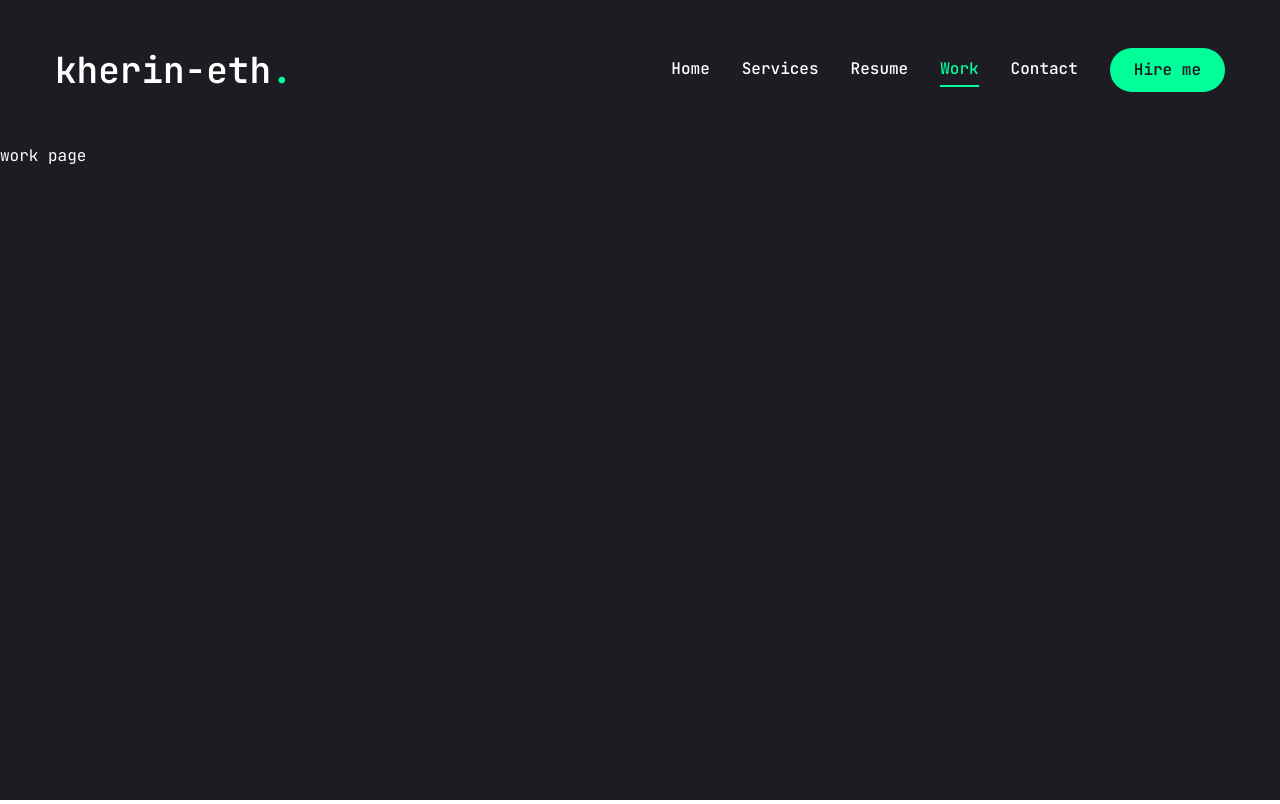
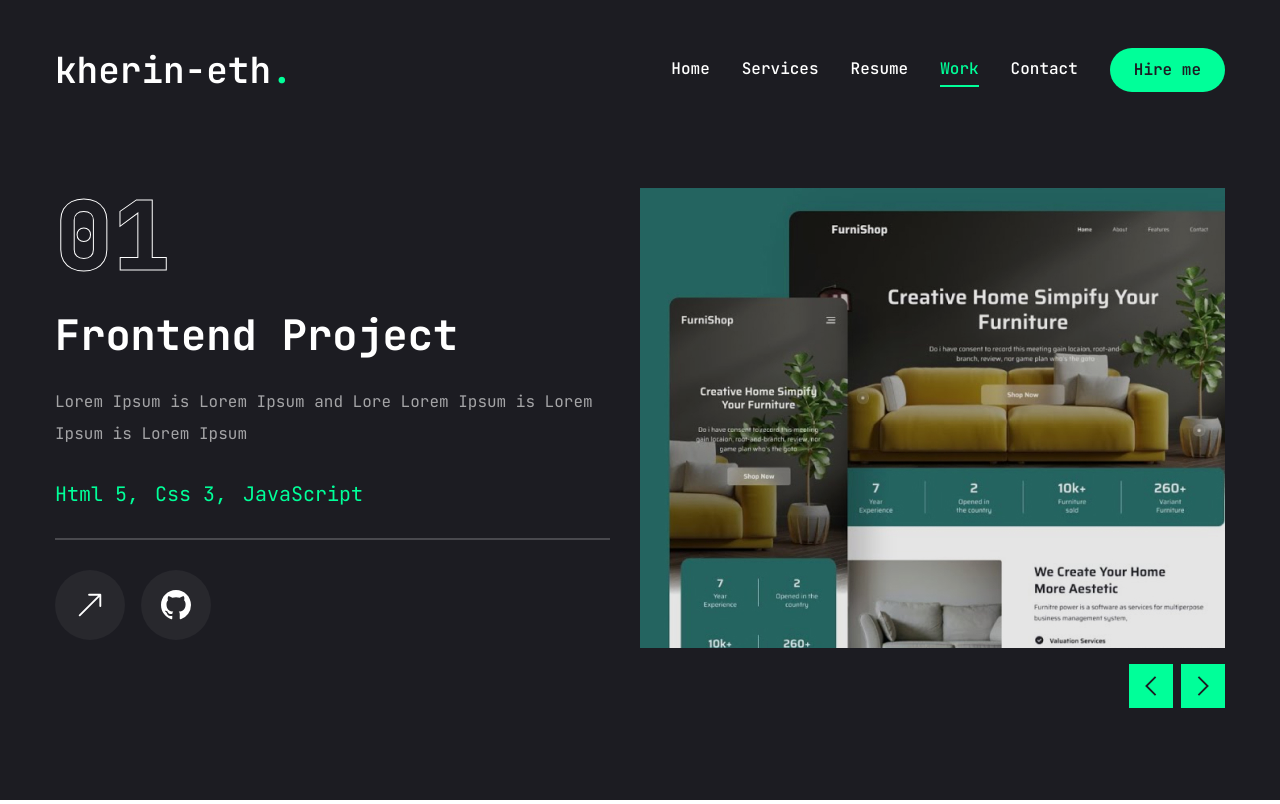
Before and after one commit to kherincalderon/kherin-portfolio, a Next.js app: page /work in a window 1280 px wide. Built offline with nearby package versions, Linux system fonts and the light colour scheme.

Commit message:
[add] work section

```diff
--- a/app/resume/page.jsx
+++ b/app/resume/page.jsx
@@ -169,10 +169,10 @@
           className="flex flex-col xl:flex-row gap-[60px]"
         >
           <TabsList className="flex flex-col w-full max-x-[380px] mx-auto xl:mx-0 gap-6">
-            <TabsTrigger value="experience">Experience</TabsTrigger>
-            <TabsTrigger value="education">Educaction</TabsTrigger>
-            <TabsTrigger value="skills">Skills</TabsTrigger>
-            <TabsTrigger value="about">About me</TabsTrigger>
+            <TabsTrigger value="experience">📝 Experience</TabsTrigger>
+            <TabsTrigger value="education">📚 Education</TabsTrigger>
+            <TabsTrigger value="skills">⚡️ Skills</TabsTrigger>
+            <TabsTrigger value="about">👨🏻‍💻 About me</TabsTrigger>
           </TabsList>
           {/* content */}
           <div className="min-h-[70vh] w-full">
--- a/app/work/page.jsx
+++ b/app/work/page.jsx
@@ -1,7 +1,172 @@
-import React from 'react';
+'use client';
+
+import { useState } from 'react';
+import { motion } from 'framer-motion';
+
+import { Swiper, SwiperSlide } from 'swiper/react';
+import 'swiper/css';
+
+import { BsArrowUpRight, BsGithub } from 'react-icons/bs';
+
+import {
+  Tooltip,
+  TooltipContent,
+  TooltipProvider,
+  TooltipTrigger,
+} from '@/components/ui/tooltip';
+
+import WorkSliderBtns from '@/components/WorkSliderBtns';
+
+import Link from 'next/link';
+import Image from 'next/image';
+
+const projects = [
+  {
+    num: '01',
+    category: 'frontend',
+    title: 'project 1',
+    description:
+      'Lorem Ipsum is Lorem Ipsum and Lore Lorem Ipsum is Lorem Ipsum is Lorem Ipsum',
+    stack: [{ name: 'Html 5' }, { name: 'Css 3' }, { name: 'JavaScript' }],
+    image: '/assets/work/thumb1.png',
+    live: '/',
+    github: '/',
+  },
+  {
+    num: '02',
+    category: 'frontend',
+    title: 'project 2',
+    description:
+      'Lorem Ipsum is Lorem Ipsum and Lore Lorem Ipsum is Lorem Ipsum is Lorem Ipsum',
+    stack: [{ name: 'Html 5' }, { name: 'Css 3' }, { name: 'JavaScript' }],
+    image: '/assets/work/thumb2.png',
+    live: '/',
+    github: '/',
+  },
+  {
+    num: '03',
+    category: 'frontend',
+    title: 'project 1',
+    description:
+      'Lorem Ipsum is Lorem Ipsum and Lore Lorem Ipsum is Lorem Ipsum is Lorem Ipsum',
+    stack: [{ name: 'Html 5' }, { name: 'Css 3' }, { name: 'JavaScript' }],
+    image: '/assets/work/thumb3.png',
+    live: '/',
+    github: '/',
+  },
+];
 
 const Work = () => {
-  return <div>work page</div>;
+  const [project, setProject] = useState(projects[0]);
+
+  const handleSlideChange = (swiper) => {
+    const currentIndex = swiper.activeIndex;
+    setProject(projects[currentIndex]);
+  };
+
+  return (
+    <motion.section
+      initial={{ opacity: 0 }}
+      animate={{
+        opacity: 1,
+        transition: { delay: 2.4, duration: 0.4, ease: 'easeIn' },
+      }}
+      className="min-h-[80vh] flex flex-col justify-center py-12 xl:px-0"
+    >
+      <div className="container mx-auto">
+        <div className="flex flex-col xl:flex-row xl:gap-[30px]">
+          <div className="w-full xl:w-[50%] xl:h-[460px] flex flex-col xl:justify-between order-2 xl:order-none">
+            <div className="flex flex-col gap-[30px] h-[50%]">
+              {/* outline num */}
+              <div className="text-8xl leading-none font-extrabold text-transparent text-outline">
+                {project.num}
+              </div>
+              {/* project category */}
+              <h2 className="text-[42px] font-bold leading-none text-white group-hover:text-accent transition-all duration-500 capitalize">
+                {project.category} project
+              </h2>
+              {/* project description */}
+              <p className="text-white/60">{project.description}</p>
+              {/* stack */}
+              <ul className="flex gap-4">
+                {project.stack.map((item, index) => {
+                  return (
+                    <li key={index} className="text-xl text-accent">
+                      {item.name}
+                      {index !== project.stack.length - 1 && ','}
+                    </li>
+                  );
+                })}
+              </ul>
+              {/* border */}
+              <div className="border border-white/20"></div>
+              {/* buttons */}
+              <div className="flex items-center gap-4">
+                {/* live project button */}
+                <Link href={project.live}>
+                  <TooltipProvider delayDuration={100}>
+                    <Tooltip>
+                      <TooltipTrigger className="w-[70px] h-[70px] rounded-full bg-white/5 flex justify-center items-center group">
+                        <BsArrowUpRight className="text-white text-3xl group-hover:text-accent" />
+                      </TooltipTrigger>
+                      <TooltipContent>
+                        <p>Live project</p>
+                      </TooltipContent>
+                    </Tooltip>
+                  </TooltipProvider>
+                </Link>
+
+                {/* github project button */}
+                <Link href={project.github}>
+                  <TooltipProvider delayDuration={100}>
+                    <Tooltip>
+                      <TooltipTrigger className="w-[70px] h-[70px] rounded-full bg-white/5 flex justify-center items-center group">
+                        <BsGithub className="text-white text-3xl group-hover:text-accent" />
+                      </TooltipTrigger>
+                      <TooltipContent>
+                        <p>Github repository</p>
+                      </TooltipContent>
+                    </Tooltip>
+                  </TooltipProvider>
+                </Link>
+              </div>
+            </div>
+          </div>
+          <div className="w-full xl:w-[50%]">
+            <Swiper
+              spaceBetween={30}
+              slidesPerView={1}
+              className="xl:h-[520px] mb-12"
+              onSlideChange={handleSlideChange}
+            >
+              {projects.map((project, index) => {
+                return (
+                  <SwiperSlide key={index} className="w-full">
+                    <div className="h-[460px] relative group flex justify-center items-center bg-pink-50/20">
+                      <div className="absolute to-0 bottom-0 w-full h-full bg-black/10 z-10"></div>
+                      <div className="relative w-full h-full">
+                        <Image
+                          src={project.image}
+                          fill
+                          className="object-cover"
+                          alt=""
+                        />
+                      </div>
+                    </div>
+                  </SwiperSlide>
+                );
+              })}
+              {/* slider btns */}
+              <WorkSliderBtns
+                containerStyles="flex gap-2 absolute right-0 bottom-[calc(50%_-_22px)] xl:bottom-0 z-20 w-full justify-between xl:w-max xl:justify-none"
+                btnStyles="bg-accent hover:bg-accent-hover text-primary text-[22px] w-[44px] h-[44px] flex justify-center items-center transition-all"
+              />
+            </Swiper>
+          </div>
+        </div>
+      </div>
+    </motion.section>
+  );
 };
 
 export default Work;
--- /dev/null
+++ b/components/WorkSliderBtns.jsx
@@ -0,0 +1,19 @@
+'use client';
+
+import { useSwiper } from 'swiper/react';
+import { GrPrevious, GrNext } from 'react-icons/gr';
+const WorkSliderBtns = ({ containerStyles, btnStyles, iconStyles }) => {
+  const swiper = useSwiper();
+  return (
+    <div className={containerStyles}>
+      <button className={btnStyles}>
+        <GrPrevious className={iconStyles} onClick={() => swiper.slidePrev()} />
+      </button>
+      <button className={btnStyles}>
+        <GrNext className={iconStyles} onClick={() => swiper.slideNext()} />
+      </button>
+    </div>
+  );
+};
+
+export default WorkSliderBtns;
--- a/package.json
+++ b/package.json
@@ -25,6 +25,7 @@
     "react-countup": "^6.5.3",
     "react-dom": "^19.0.0",
     "react-icons": "^5.4.0",
+    "swiper": "^11.2.1",
     "tailwind-merge": "^2.6.0",
     "tailwindcss-animate": "^1.0.7"
   },
```
Also changed, not shown: 1 other file (tests, documents, lock files or other folders).
